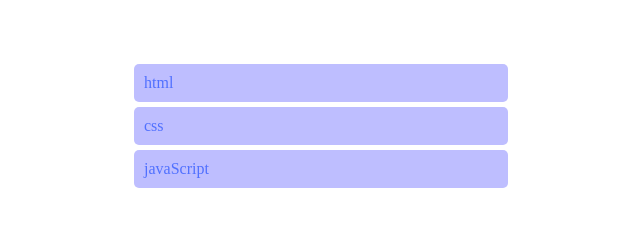
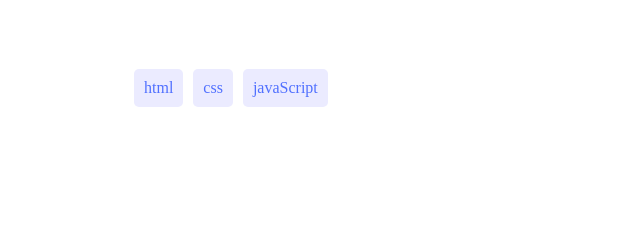
Before and after one commit to okayboy12/Portfolio-setup-and-mobile-first, a website: page index1.html in a window 1280 px wide. Shown: the whole page, without its empty margins (319-959 px from the left). Drawn offline with Linux system fonts and the light colour scheme.

Commit message:
Added float left to list

```diff
--- a/style1.css
+++ b/style1.css
@@ -11,12 +11,12 @@ main {
 }
 
 li {
+    float: left;
     text-decoration: none;
     list-style: none;
     padding: 10px;
     margin: 5px;
     border-radius: 5px;
-    background-color: #bebeff;
+    background-color: #ebebff;
     color: #5070ff;
-
 }
```
